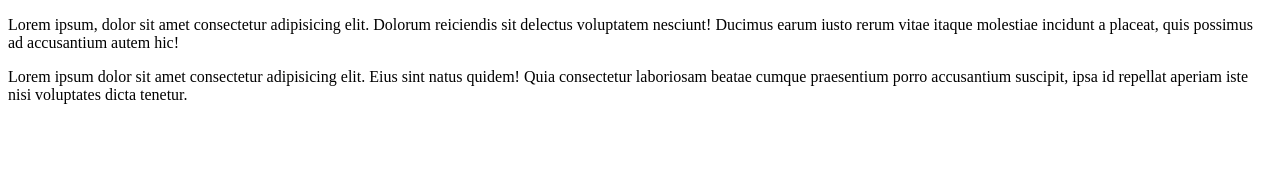
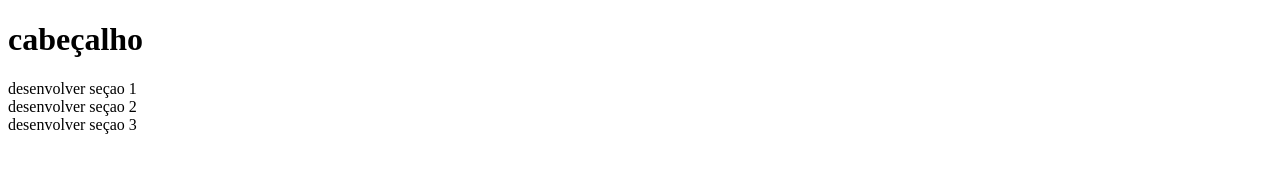
Before and after one commit to alexandrasmello/meus_projetos, a plain HTML site: page index.html in a window 1280 px wide. Drawn offline with Linux system fonts and the light colour scheme.

Commit message:
Update index.html

```diff
--- a/index.html
+++ b/index.html
@@ -9,16 +9,29 @@
 </head>
 
 <body>
+
+    <head>
+        <h1>cabeçalho</h1>
+    </head>
     <main>
-        <div>
-            <p>Lorem ipsum, dolor sit amet consectetur adipisicing elit. Dolorum reiciendis sit delectus voluptatem nesciunt! Ducimus earum iusto rerum vitae itaque molestiae incidunt a placeat, quis possimus ad accusantium autem hic!</p>
-        </div>
+        <section>
+            <div> desenvolver seçao 1</div>
+        </section>
+
+        <section>
+            <div>desenvolver seçao 2</div>
+        </section>
+
+        <section>
+            <div>
+                desenvolver seçao 3
+                <form action=""></form>
+            </div>
+        </section>
     </main>
-    <p>
-        Lorem ipsum dolor sit amet consectetur adipisicing elit. Eius sint natus quidem!
-        Quia consectetur laboriosam beatae cumque praesentium porro accusantium suscipit,
-        ipsa id repellat aperiam iste nisi voluptates dicta tenetur.
-    </p>
+    <footer>
+
+    </footer>
 </body>
 
 </html>
```
